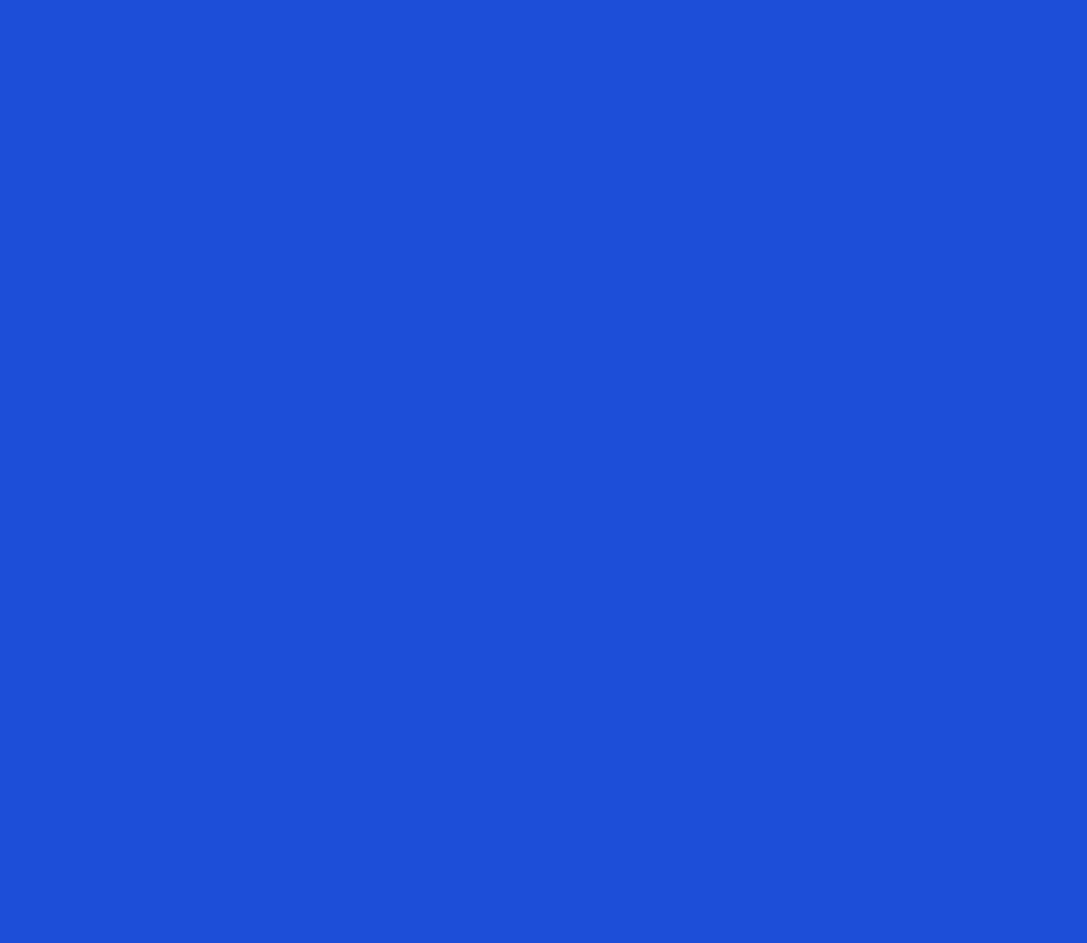
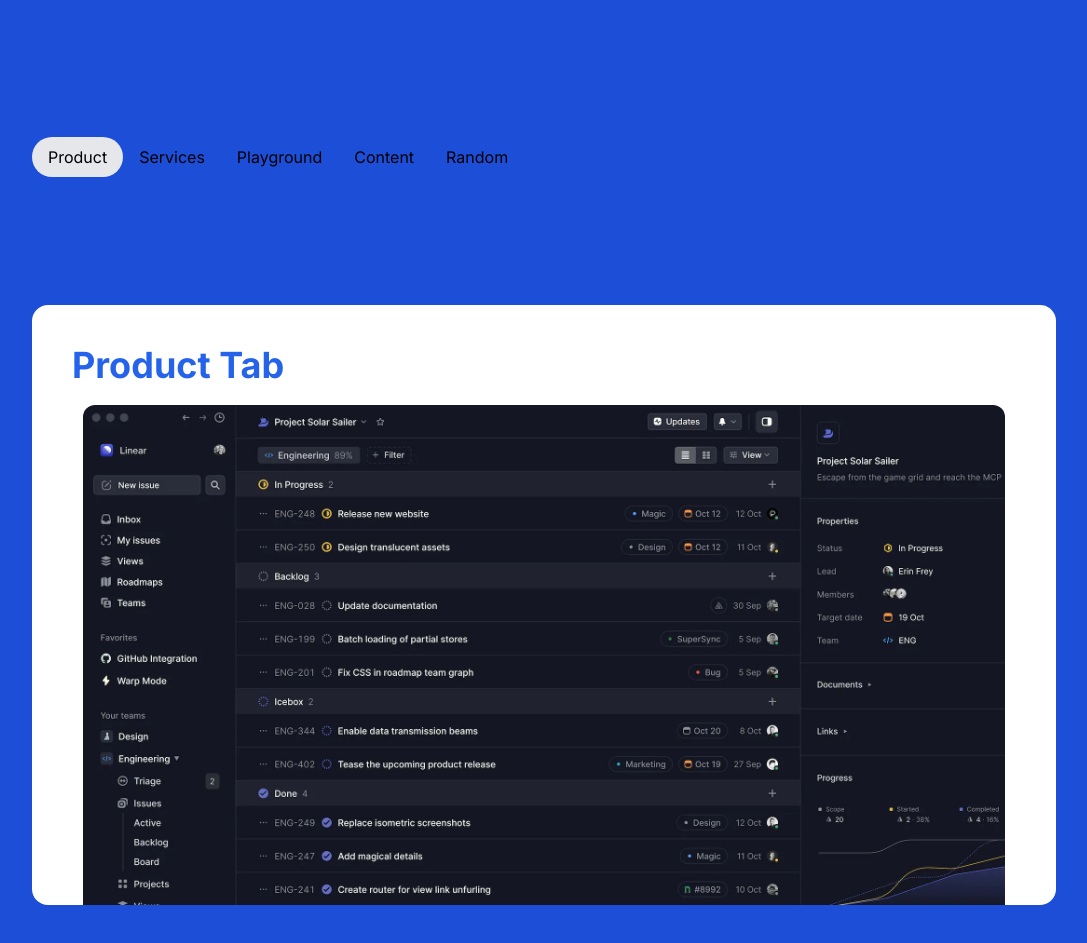
Before and after one commit to HEMANTH123SR/beyond-letter, a Next.js app: page / in a window 1280 px wide. Shown: the part 1700-2643 px from the top of the page, without its empty margins (96-1183 px from the left). Built offline with nearby package versions, Linux system fonts and the light colour scheme; no server answers.

Commit message:
add tabs

```diff
--- a/src/app/page.tsx
+++ b/src/app/page.tsx
@@ -1,7 +1,8 @@
+import Link from "next/link";
 import { MacbookScroll } from "@/components/ui/macbook-scroll";
+import { UserNameTypewriterEffect } from "@/components/username-typewriter-effect";
+import { LetterOptionsTabs } from "@/components/letter-options-tabs";
 import WebsiteScreenShot from "../../public/website-screen-shot.png";
-import { UserNameTypewriterEffect } from "@/components/username-typewriter-effect";
-import Link from "next/link";
 
 export default function Home() {
   return (
@@ -19,8 +20,8 @@
         </h4>
         <h4 className="hidden md:block text-2xl text-blue-400 font-sans font-bold">
           Your letter and videos are safe with use we have sent our 😄
-          <br /> <span className="text-blue-300"> 100</span> letters & videos
-          in <span className="text-blue-300 ">1week</span>
+          <br /> <span className="text-blue-300"> 100</span> letters & videos in{" "}
+          <span className="text-blue-300 ">1week</span>
         </h4>
       </div>
       <div className="my-8">
@@ -36,8 +37,14 @@
         }
         showGradient={false}
       />
-      <h1 className="text-3xl font-extrabold tracking-tight md:text-6xl md:leading-[3.5rem] text-center">BeyondLetter</h1>
-      <p className="text-base font-sans text-center text-blue-200 font-semibold">Write a letter to future</p>
+      <h1 className="text-3xl font-extrabold tracking-tight md:text-6xl md:leading-[3.5rem] text-center">
+        BeyondLetter
+      </h1>
+      <p className="text-base font-sans text-center text-blue-200 font-semibold">
+        Write a letter to future
+      </p>
+      <div className="my-5"></div>
+      <LetterOptionsTabs />
     </main>
   );
 }
--- a/src/components/letter-options-tabs.tsx
+++ b/src/components/letter-options-tabs.tsx
@@ -9,7 +9,7 @@
             title: "Product",
             value: "product",
             content: (
-                <div className="w-full overflow-hidden relative h-full rounded-2xl p-10 text-xl md:text-4xl font-bold text-white bg-gradient-to-br from-purple-700 to-violet-900">
+                <div className="w-full overflow-hidden relative h-full rounded-2xl p-10 text-xl md:text-4xl font-bold text-blue-600 bg-white">
                     <p>Product Tab</p>
                     <DummyContent />
                 </div>
@@ -19,7 +19,7 @@
             title: "Services",
             value: "services",
             content: (
-                <div className="w-full overflow-hidden relative h-full rounded-2xl p-10 text-xl md:text-4xl font-bold text-white bg-gradient-to-br from-purple-700 to-violet-900">
+                <div className="w-full overflow-hidden relative h-full rounded-2xl p-10 text-xl md:text-4xl font-bold text-blue-600 bg-white">
                     <p>Services tab</p>
                     <DummyContent />
                 </div>
@@ -29,7 +29,7 @@
             title: "Playground",
             value: "playground",
             content: (
-                <div className="w-full overflow-hidden relative h-full rounded-2xl p-10 text-xl md:text-4xl font-bold text-white bg-gradient-to-br from-purple-700 to-violet-900">
+                <div className="w-full overflow-hidden relative h-full rounded-2xl p-10 text-xl md:text-4xl font-bold text-blue-600 bg-white">
                     <p>Playground tab</p>
                     <DummyContent />
                 </div>
@@ -39,7 +39,7 @@
             title: "Content",
             value: "content",
             content: (
-                <div className="w-full overflow-hidden relative h-full rounded-2xl p-10 text-xl md:text-4xl font-bold text-white bg-gradient-to-br from-purple-700 to-violet-900">
+                <div className="w-full overflow-hidden relative h-full rounded-2xl p-10 text-xl md:text-4xl font-bold text-blue-600 bg-white">
                     <p>Content tab</p>
                     <DummyContent />
                 </div>
@@ -49,7 +49,7 @@
             title: "Random",
             value: "random",
             content: (
-                <div className="w-full overflow-hidden relative h-full rounded-2xl p-10 text-xl md:text-4xl font-bold text-white bg-gradient-to-br from-purple-700 to-violet-900">
+                <div className="w-full overflow-hidden relative h-full rounded-2xl p-10 text-xl md:text-4xl font-bold text-blue-600 bg-white">
                     <p>Random tab</p>
                     <DummyContent />
                 </div>
```
